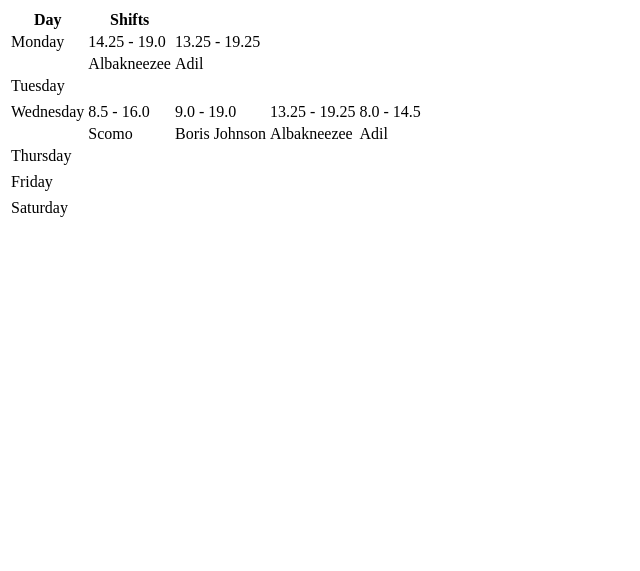
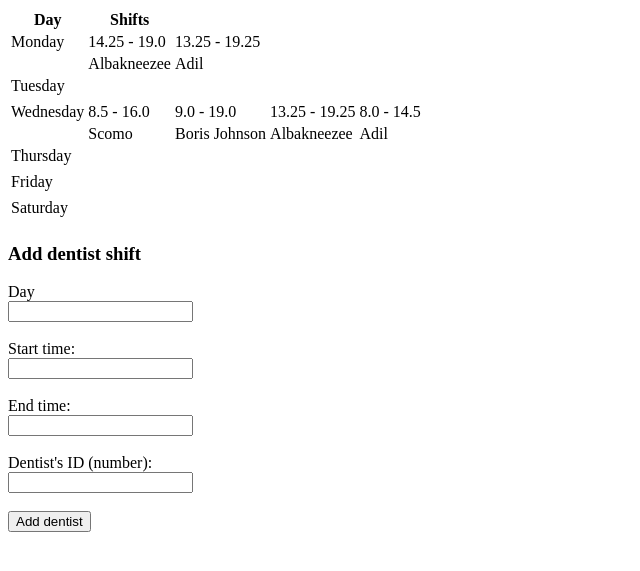
Before and after one commit to LHowe-a11y/rostering-app, a Flask app: page /tool in a window 1280 px wide. Shown: the top 571 px of the page, without its empty margins (0-640 px from the left). Run offline with Flask 3, Linux system fonts and the light colour scheme.

Commit message:
Creating the interface for the submission of a roster, and the loading of a roster now works with test data

```diff
--- a/templates/roster.html
+++ b/templates/roster.html
@@ -8,6 +8,7 @@
 </head>
 
 <body>
+    <section id="Roster table">
         <table>
             <tr>
                 <th>Day</th>
@@ -23,31 +24,20 @@
                 {% endfor %}
             </tr>
             {% endfor %}
-        <!-- <tr>
-            <td>Monday</td>
-            <td>shift1</td>
-            <td>shift2</td>
-            <td>shift3</td>
-        </tr>
-        <tr>
-            <td></td>
-            <td>employee1</td>
-            <td>employee2</td>
-            <td>employee3</td>
-        </tr>
-        <tr>
-            <td>Tuesday</td>
-            <td>shift1</td>
-            <td>shift2</td>
-            <td>shift3</td>
-            <td>shift4</td>
-            <td>shift5</td>
-        </tr>
-        <tr>
-            <td>Wednesday</td>
-            <td>shift1</td>
-        </tr> -->
         </table>
-</body>
-
+    </section>
+    <section id="Input for roster generation">
+        <h3>Add dentist shift</h3>
+        <form action="/tool" method="post">
+            <label for="day_input">Day</label><br>
+            <input type="text" id="day_input" name="day"><br><br>
+            <label for="start_time_input">Start time:</label><br>
+            <input type="text" id="start_time_input" name="start"><br><br>
+            <label for="end_time_input">End time:</label><br>
+            <input type="text" id="end_time_input" name="end"><br><br>
+            <label for="id_input">Dentist's ID (number):</label><br>
+            <input type="number" id="id_input" name="id"><br><br>
+            <input type="submit" value="Add dentist" name="Dentist submit">
+        </form>
+    </section>
 </html>
```
Lines whose indentation alone changed are shown as unchanged.
